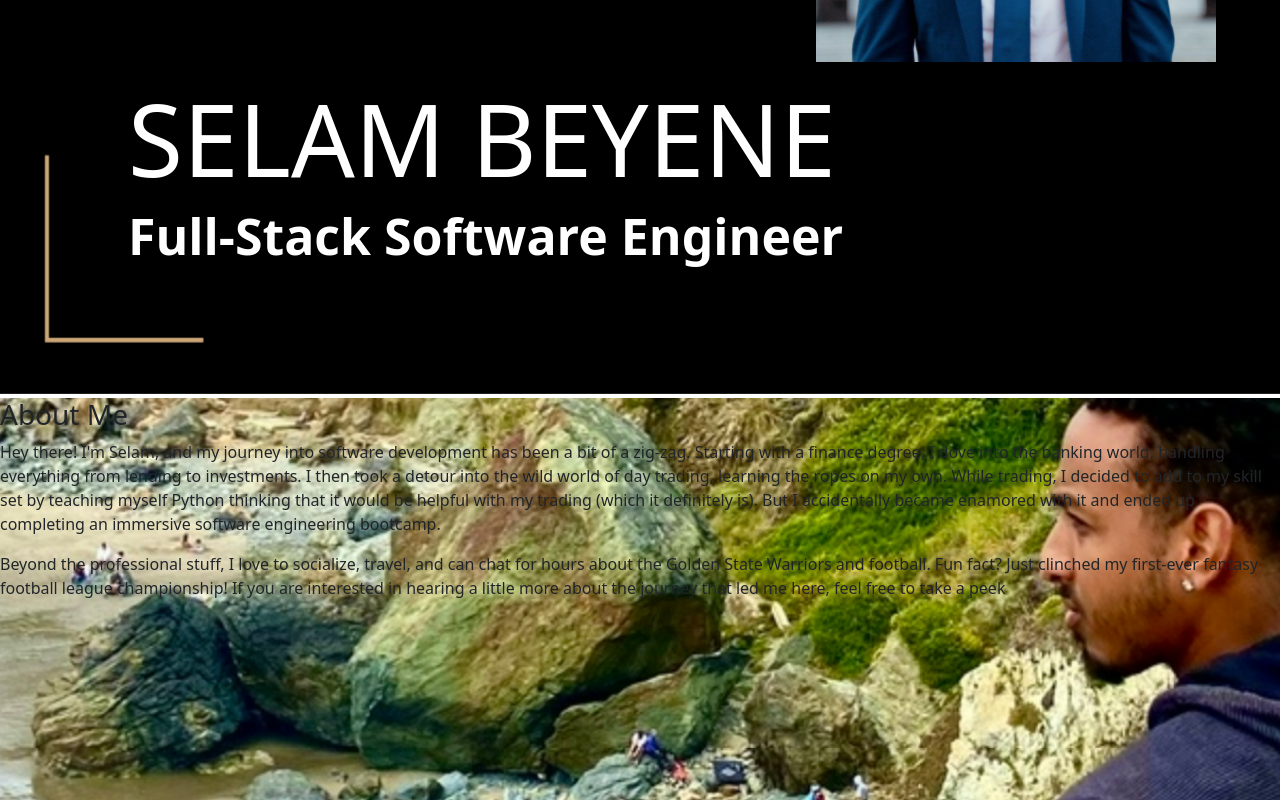
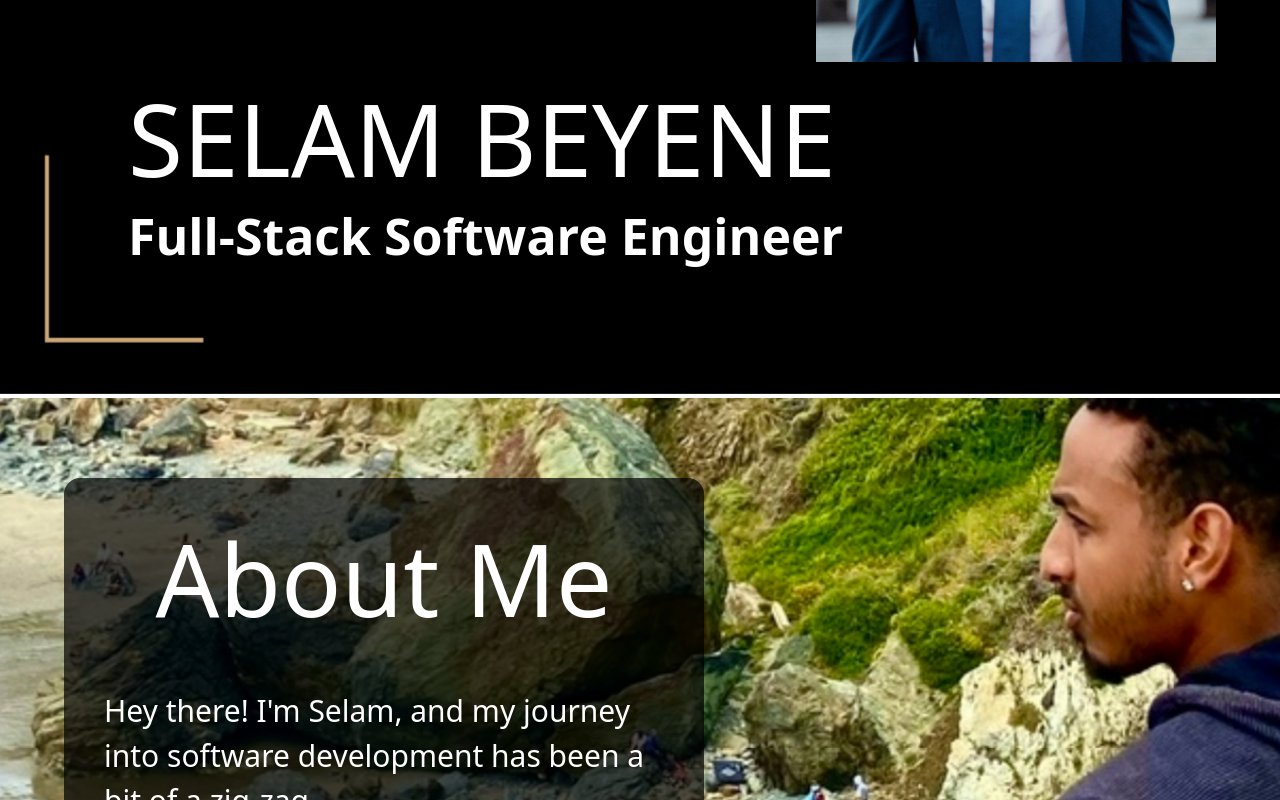
Before and after one commit to Slmbyn/my-portfolio, a React (Create React App) app: page / in a window 1280 px wide. Shown: the part 464-1264 px from the top of the page. Built offline with nearby package versions, Linux system fonts and the light colour scheme.

Commit message:
sets up aboutme section

```diff
--- a/src/components/AboutMe.js
+++ b/src/components/AboutMe.js
@@ -1,10 +1,24 @@
+import React from 'react';
+import styles from '../styles/AboutMe.module.css'; // Create a CSS module for styling
+import { Col } from 'react-bootstrap';
+
 export default function AboutMe() {
     return (
         <>
-            <h3>About Me</h3>
-            <p>Hey there! I&apos;m Selam, and my journey into software development has been a bit of a zig-zag. Starting with a finance degree, I dove into the banking world, handling everything from lending to investments. I then took a detour into the wild world of day trading, learning the ropes on my own. While trading, I decided to add to my skill set by teaching myself Python thinking that it would be helpful with my trading (which it definitely is). But I accidentally became enamored with it and ended up completing an immersive software engineering bootcamp.</p>
-            <p>Beyond the professional stuff, I love to socialize, travel, and can chat for hours about the Golden State Warriors and football. Fun fact? Just clinched my first-ever fantasy football league championship!
-                If you are interested in hearing a little more about the journey that led me here, feel free to take a peek</p>
+        <Col>
+            <div className={`${styles.aboutMeContainer} rounded-4 `}>
+                <div>
+                    <h3 className={`${styles['aboutMe']}`}>About Me</h3>
+                    <div className={`${styles['aboutMeText']}`}>
+                        <p>Hey there! I&apos;m Selam, and my journey into software development has been a bit of a zig-zag...</p>
+                        <p>Beyond the professional stuff, I love to socialize, travel, and can chat for hours about the Golden State Warriors and football. Fun fact? Just clinched my first-ever fantasy football league championship!
+                            If you are interested in hearing a little more about the journey that led me here, feel free to take a peek</p>
+                    </div>
+                </div>
+            </div>
+        </Col>
+        <Col></Col>
+        <Col></Col>
         </>
-    )
+    );
 }
--- /dev/null
+++ b/src/styles/AboutMe.module.css
@@ -0,0 +1,26 @@
+.aboutMeContainer {
+    position: absolute;
+    top: 10vh;
+    left: 5vw;
+    max-width: 50%;
+    height: 65vh;
+    padding: 40px;
+    color: white; /* Text color */
+    background-color: rgba(0, 0, 0, 0.7); /* Semi-transparent black background for text */
+}
+
+.textContainer {
+    background-color: rgba(0, 0, 0, 0.7); /* Semi-transparent black background for text */
+    padding: 20px;
+    border-radius: 10px; /* Optional: Add some border radius for a rounded look */
+}
+
+.aboutMe {
+    font-size: 100px;
+    text-align: center;
+    margin-bottom: .5em;
+}
+
+.aboutMeText {
+    font-size: 30px;
+}
```
